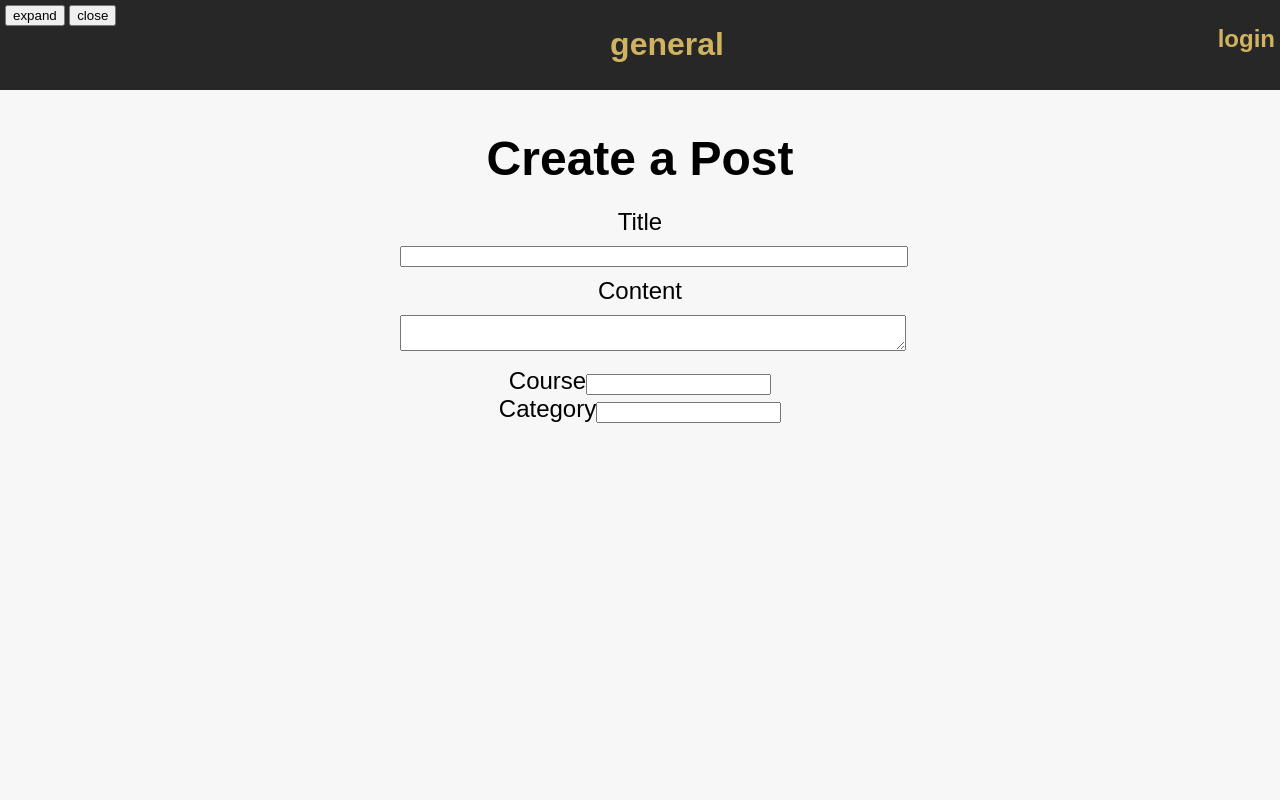
After one commit to jzc/doubleproductivity, a Flask app: template app/templates/create_post.html in a window 1280 px wide. The commit adds this page. Run offline with Flask 2, Linux system fonts and the light colour scheme; the template is opened without the code that fills it, so the values that code supplies are empty, except form fields; tables that the repository leaves empty hold one stand-in row (values such as "Sample post"); form fields are guessed from the names that the template uses.

Commit message:
Added create post page

```diff
--- a/app/static/style.css
+++ b/app/static/style.css
@@ -111,3 +111,17 @@ body {
 .login-form {
     width: 350px;
 }
+
+.post-form {
+	font-size: 24px;
+	width: 500px;
+}
+
+.create-post-field {
+	width: 500px;
+	margin: 10px;
+}
+
+.radio-button-align {
+	display: inline;
+}
--- /dev/null
+++ b/app/templates/create_post.html
@@ -0,0 +1,25 @@
+{% extends "base.html" %}
+
+{% block content %}
+<div align="center">
+	<h1><font size=+7>Create a Post</font></h1>
+	<div>
+		<form method="POST" class="post-form">
+			{{ form.csrf_token }}
+			<div>{{ form.title.label(class="form-label") }}<br>{{ form.title(class="create-post-field") }}</div>
+			<div>{{ form.content.label(class="form-label") }}<br>{{ form.content(class="create-post-field") }}</div>
+			<div class="form-row">{% for subfield in form.is_link %}
+				<div>
+					{{ subfield }}
+					{{ subfield.label }}
+				</div>
+				{% endfor %}
+			</div>
+			<div>{{ form.course.label }}{{ form.course() }}</div>
+			<div>{{ form.category.label }}{{ form.category() }}</div>
+		</form>
+	</div>
+</div>
+
+
+{% endblock %}
```
Also changed, not shown: app/home/forms.py (added, +8 -0 lines), app/home/views.py (+7 -2 lines), app/templates/courses.html (added, +7 -0 lines).
